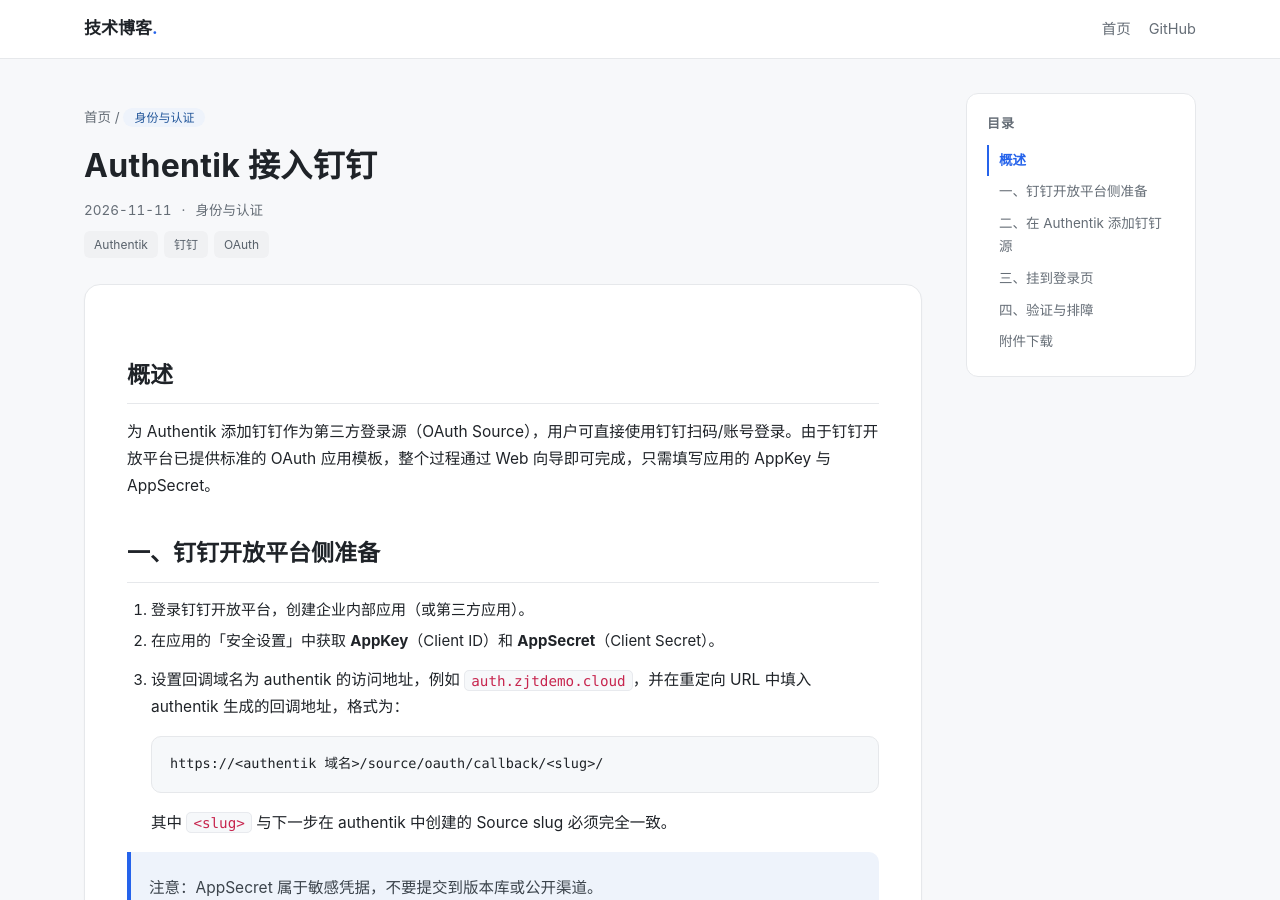
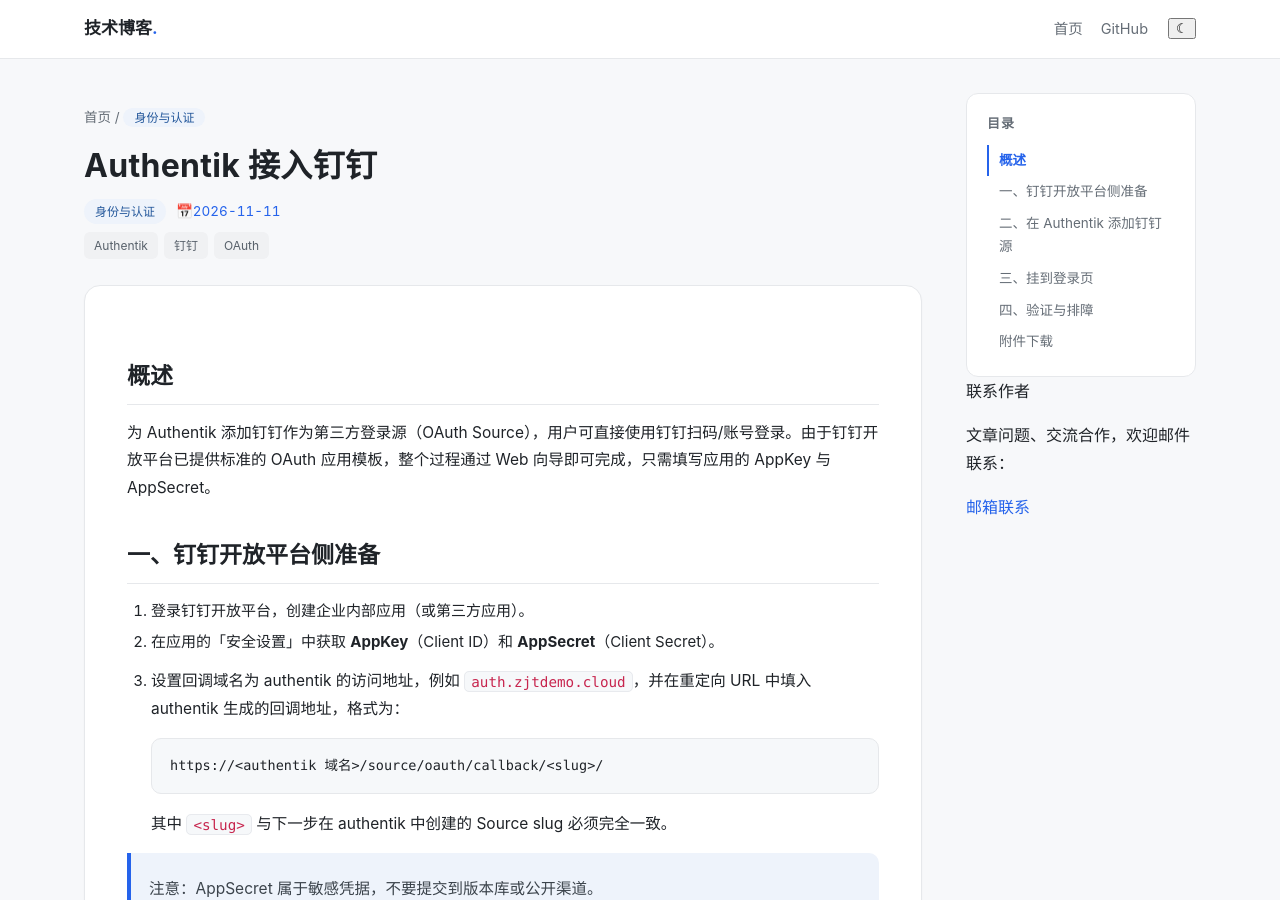
Before and after one commit to cofferwu/blog, a Jekyll site: the page built from authentik-dingding.md, in a window 1280 px wide and 900 px high. Built offline with Jekyll 4.4.1, drawn with Linux system fonts in a browser that asks for light colours.

Commit message:
文章页：暗色+阅读时长/进度+相关文章+标签云+邮箱联系+日期按月筛选

```diff
--- a/_layouts/article.html
+++ b/_layouts/article.html
@@ -5,18 +5,29 @@
 <meta name="viewport" content="width=device-width,initial-scale=1">
 <title>{{ page.title | escape }} · 技术博客</title>
 <link rel="stylesheet" href="{{ '/assets/site.css' | relative_url }}">
+<script>
+/* 首屏无闪烁：先于渲染恢复主题偏好 */
+(function(){try{var t=localStorage.getItem('theme');if(!t&&window.matchMedia&&matchMedia('(prefers-color-scheme: dark)').matches)t='dark';if(t)document.documentElement.dataset.theme=t;}catch(e){}})();
+</script>
 </head>
 <body>
 <header class="site-header"><div class="wrap">
   <a class="brand" href="{{ '/index.html' | relative_url }}">技术博客<span class="dot">.</span></a>
   <nav><a href="{{ '/index.html' | relative_url }}">首页</a><a href="https://github.com/cofferwu/blog" target="_blank">GitHub</a></nav>
+  <button class="theme-toggle" id="themeToggle" title="切换深浅色">☾</button>
 </div></header>
 {% assign cat = page.categories.first | default: '未分类' %}
+<div class="progress"><div class="bar" id="pbar"></div></div>
 <div class="article-wrap"><div class="article-layout">
   <div>
     <p class="crumb"><a href="{{ '/index.html' | relative_url }}">首页</a> / <span class="badge">{{ cat }}</span></p>
     <h1 class="article-title">{{ page.title | escape }}</h1>
-    <div class="article-meta"><time>{{ page.date | date: "%Y-%m-%d" }}</time><span>·</span><span>{{ cat }}</span></div>
+    <div class="article-meta">
+      <span class="badge">{{ cat }}</span>
+      {% assign ym = page.date | date: "%Y-%m" %}
+      <a class="meta-time" href="{{ '/index.html' | relative_url }}?month={{ ym }}" title="查看 {{ ym }} 当月发布的全部文章"><span class="cal">📅</span><time>{{ page.date | date: "%Y-%m-%d" }}</time></a>
+      <span class="readinfo" id="readinfo"></span>
+    </div>
     <div class="article-tags">{% for t in page.tags %}<span>{{ t | escape }}</span>{% endfor %}</div>
     <article class="post">
 {{ content }}
@@ -40,14 +51,36 @@
       {% if prev %}<a class="prev" href="{{ prev.url | relative_url }}"><span class="dir">← 上一篇</span>{{ prev.title | escape }}</a>{% else %}<a class="prev"></a>{% endif %}
       {% if next %}<a class="next" href="{{ next.url | relative_url }}"><span class="dir">下一篇 →</span>{{ next.title | escape }}</a>{% else %}<a class="next"></a>{% endif %}
     </div>
+    <div class="related" id="related" style="display:none">
+      <h2>相关文章</h2>
+      <div class="rel-grid" id="relGrid"></div>
+    </div>
     <p class="article-footer">本文由 WorkBuddy AI 编辑整理 · <a href="{{ '/index.html' | relative_url }}">返回索引</a></p>
   </div>
-  <aside class="toc"><div class="toc-title">目录</div><ul class="toc-list"></ul></aside>
+  <aside>
+    <nav class="side-card toc"><div class="toc-title">目录</div><ul class="toc-list"></ul></nav>
+    <div class="side-card" id="tagCard" style="display:none">
+      <div class="toc-title">标签</div>
+      <div class="tagcloud" id="tagcloud"></div>
+    </div>
+    <div class="side-card contact">
+      <div class="toc-title">联系作者</div>
+      <p>文章问题、交流合作，欢迎邮件联系：</p>
+      <div class="btns">
+        <a class="btn" href="mailto:cofferwu@sina.com"><span class="dot m"></span>邮箱联系</a>
+      </div>
+    </div>
+  </aside>
 </div></div>
 <footer class="site-footer"><div class="wrap">
   <span>© 2026 cofferwu · 个人技术笔记</span>
   <span>由 OneNote 笔记整理 · WorkBuddy AI 编辑优化</span>
 </div></footer>
+<script id="articleData" type="application/json">[
+{%- for p in docs -%}
+{"u":{{ p.url | relative_url | jsonify }},"t":{{ p.title | jsonify }},"d":{{ p.date | date: '%Y-%m-%d' | jsonify }},"c":{{ p.categories.first | default: '未分类' | jsonify }},"g":[{%- for tg in p.tags -%}{{ tg | jsonify }}{%- unless forloop.last -%},{%- endunless -%}{%- endfor -%}]}{%- unless forloop.last -%},{%- endunless -%}
+{%- endfor -%}]
+</script>
 <script src="{{ '/assets/site.js' | relative_url }}"></script>
 </body>
 </html>
```
